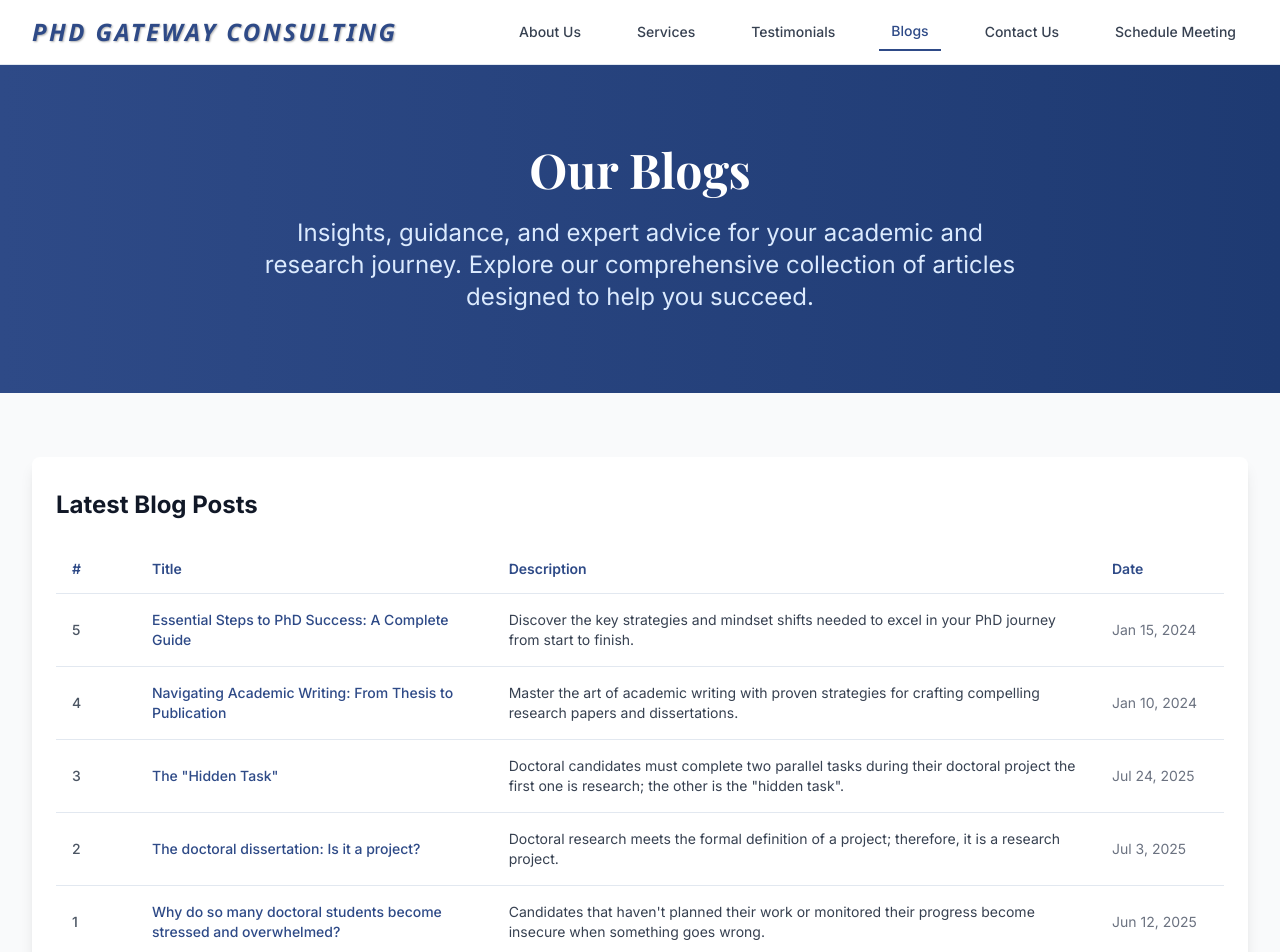
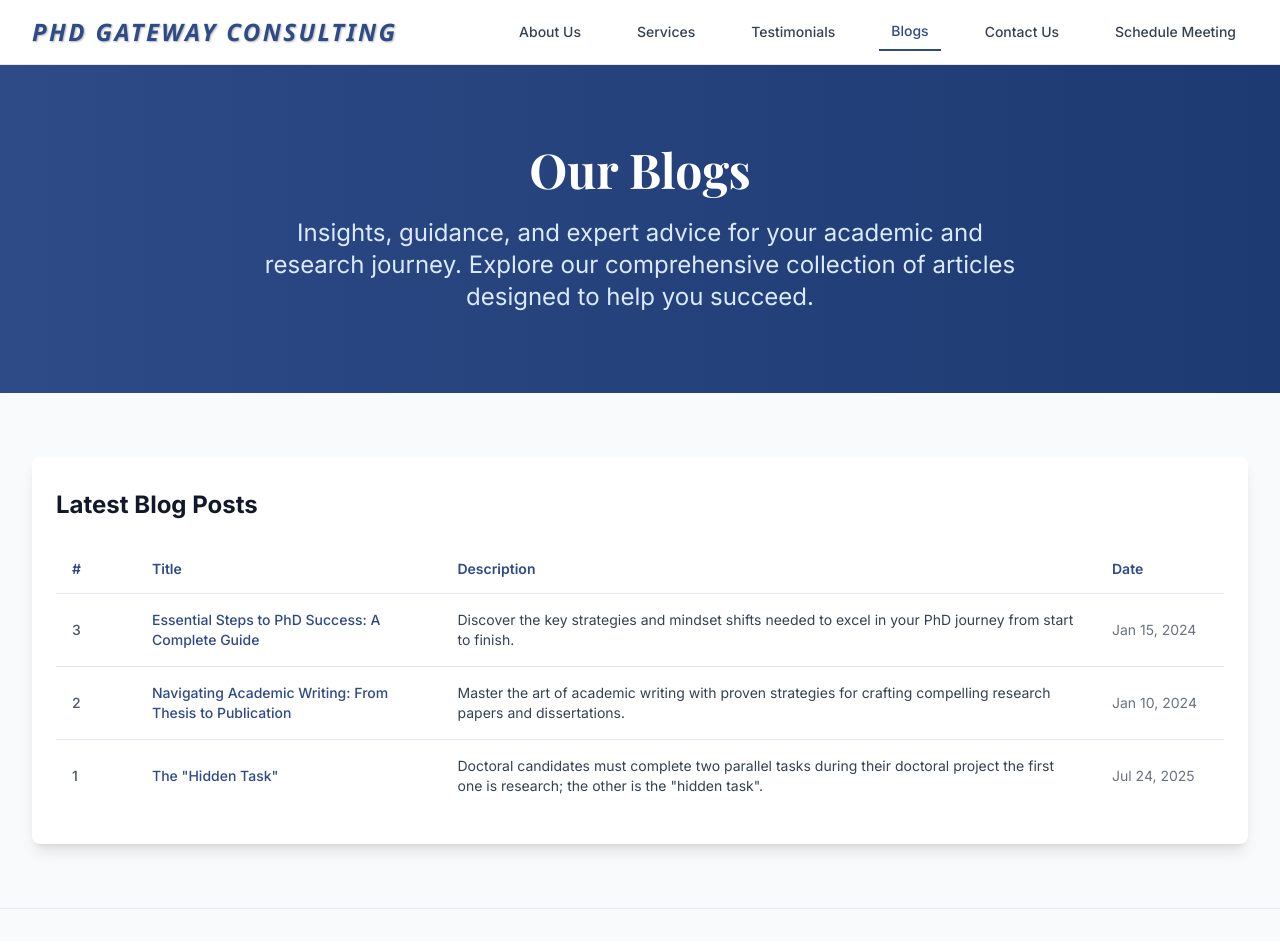
Before and after one commit to ReuvenKatz/pathway-nexus-gateway1, a React (Vite) app: page /blogs in a window 1280 px wide. Shown: the top 952 px of the page. Built offline with nearby package versions, Linux system fonts and the light colour scheme; a web font is replaced by a local one.

Commit message:
Delete blog posts 4 and 5

```diff
--- a/src/data/blogs.ts
+++ b/src/data/blogs.ts
@@ -107,44 +107,6 @@ export const blogs: Blog[] = [
         <p>Project management methodologies and tools help the researcher plan and organize tasks, time and resources; however, they should not touch either the essence of the research or its results. These are simply generic tools aimed at improving the researcher's performance and helping them concentrate on the primary objectives of the thesis, instead of being preoccupied with many unproductive chores and frustrations that do not contribute to the primary effort.</p>
       </div>
     `
-  },
-  {
-    id: "4",
-    title: "The doctoral dissertation: Is it a project?",
-    description: "Doctoral research meets the formal definition of a project; therefore, it is a research project.",
-    publishDate: "2025-07-03",
-    content: `
-      <div class="prose max-w-none">
-        <p>To answer this question, one must first understand what a project is, exactly. One of the former definitions proposed by the Project Management Institute was: "A task that has a starting point and a well-defined goal which operates under constrained resources and is finished when the goal is accomplished". In other words, a job with four simple elements: beginning and end, goal and limited resources. It is a general definition that any type of project should meet.</p>
-
-        <p>In any Ph.D. program, there is always a well-defined and formal starting point. In some universities it is the Qualifying Exam, which tests your background and knowledge to determine if you should be allowed to enter the program. In other schools, it might be an exam or a presentation.</p>
-
-        <p>In any Ph.D. work there is a goal that must be reached to complete the project. It may be a proof of theorem; an extensive set of experiments that validate a theory or assumption; innovative software that presents new concepts; or several scientific papers published in top professional journals.</p>
-
-        <p>In any project, and Ph.D. projects are no exception, there are always limited resources. In your doctoral research the main resource is your personal time and effort. Another precious resource that you must always respect is your adviser's time, which should never be wasted. Use it mainly for planned meetings when you are ready and well-prepared.</p>
-
-        <p>The art of completing a job as planned and on schedule is a rare managerial skill. In a Ph.D. work, after the deliverables are submitted, you will have to defend your thesis. This step is the formal end point of your project and includes both the completion of all tasks and reception of your committee's approval for all your efforts.</p>
-
-        <p>As one can easily conclude, the process of writing a doctoral dissertation meets all four requirements: beginning and end, goal and limited resources. Therefore, it is a research project by definition and one can apply project management methodologies to manage it. You can and should learn how to do it!</p>
-      </div>
-    `
-  },
-  {
-    id: "5",
-    title: "Why do so many doctoral students become stressed and overwhelmed?",
-    description: "Candidates that haven't planned their work or monitored their progress become insecure when something goes wrong.",
-    publishDate: "2025-06-12",
-    content: `
-      <div class="prose max-w-none">
-        <p>Nearly all doctoral candidates accept that the effort required to complete a thesis successfully is more than just an academic or scientific task. Some sense that there is a more efficient way to handle this effort. Yet many do not possess the essential management skills needed for that success.</p>
-
-        <p>To extend one's knowledge in an academic field, one must conduct a diligent and systematic investigation into the topic they selected to discover or revise facts or theories. The scientific community defines this investigation as "research" and it is at the core of any doctoral thesis. Exploring new ideas, presenting innovative concepts and challenging existing paradigms are the main goal of any research. At the same time, students who are about to conduct research for five to eight of their best years need to understand how to properly and effectively manage their effort. It doesn't matter if the focus of the dissertation is Music, Engineering, Linguistics or Theology. The concepts of project management are generic and may be applied to all with only slight variations for any academic discipline.</p>
-
-        <p>Candidates writing a dissertation will face various difficult and stressful situations. For many, this is the first time in their lives that they are confronted with major intellectual and organizational challenges. These challenges force them to be alert and solve problems on a day-to-day basis, publishing papers and taking complicated examinations, to say nothing of the fundamental problem of finding a good Ph.D. topic and an adviser. Once they've handled these initial problems, they still need to research their topic, manage their time, solve theoretical and experimental problems, and often struggle with financial limitations.</p>
-
-        <p>During some stages of their research work, many doctoral students become confused, stressed, and sometimes depressed and desperate. Typically, students who haven't effectively planned their work or monitored their progress become insecure when something goes wrong. Whenever I'd ask students when they expected to complete their dissertation, the common response was, "I don't know, maybe next summer, maybe a year after that". I was amazed to find again and again that many graduate students have no plan and no control over their work. This is because they don't equate conducting their doctoral research with managing a project. It therefore goes without saying that they have no idea they could be using project-managing tools for planning their effort. This lack of planning and control contributes to an already stressful and insecure experience. It is one of the most common reasons that many graduate students don't enjoy their research and end up staying in graduate school much longer than they had hoped or expected.</p>
-      </div>
-    `
   }
 ];
 
```
